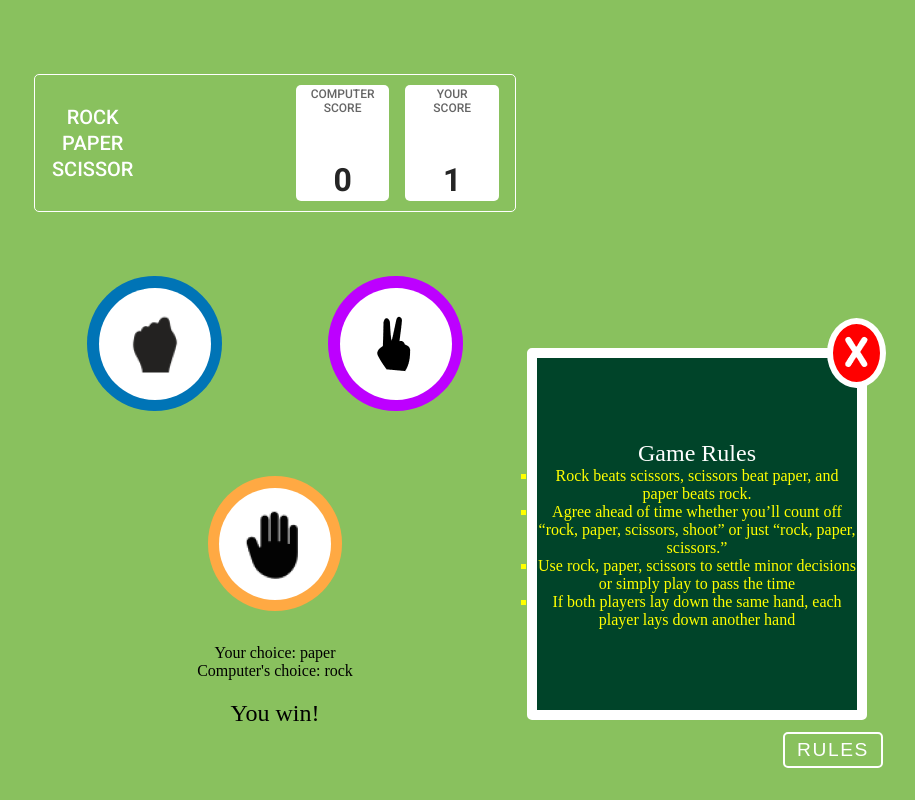
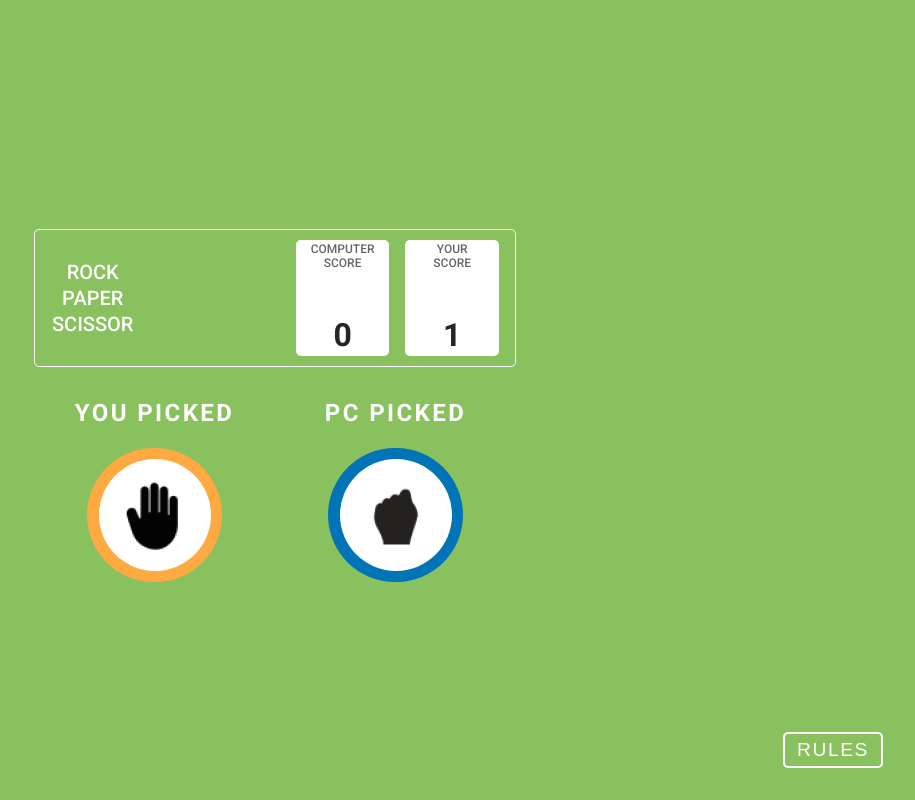
Before and after one commit to saumyasrivastava226/RockPaperScissors, a plain HTML site: page index.html in a window 1280 px wide. Both pictures are taken after a click on the button 640 px from the left and 575 px from the top of the page. Shown: the whole page, without its empty margins (365-1280 px from the left). Drawn offline with Linux system fonts and the light colour scheme.

Commit message:
choices after play

```diff
--- a/index.html
+++ b/index.html
@@ -39,7 +39,7 @@
             </button>
             <button class="choice-btn" id="scissors">
               <div class="choice scissors">
-                <img src="./assets/scsissor.png" alt="Scissors" />
+                <img src="./assets/scissors.png" alt="Scissors" />
               </div>
             </button>
             <button class="choice-btn" id="rock">
@@ -72,9 +72,19 @@
 
           </div>
 
-        <div id="user-choice"></div>
-        <div id="computer-choice"></div>
-        <div id="result"></div>
+
+
+        <section class="results hidden ">
+          <h2 class="results-heading">You picked</h2>
+          <h2 class="results-heading">PC picked</h2>
+          <div id="user-choice"></div>
+          <div  id="computer-choice"></div>
+          <div class="results__winner hidden">
+            <h3 class="results__text"></h3>
+            <button class="play-again">play again</button>
+          </div>
+
+        </section>
     </div>
 
     <script src="script.js"></script>
--- a/script.js
+++ b/script.js
@@ -1,11 +1,16 @@
 document.addEventListener('DOMContentLoaded', function() {
     const buttons = document.querySelectorAll('.choice-btn');
     const resultDiv = document.getElementById('result');
-    const userChoiceDiv = document.getElementById('user-choice');
-    const computerChoiceDiv = document.getElementById('computer-choice');
+
     const userScoreDiv = document.querySelector('.user-score');
     const computerScoreDiv = document.querySelector('.computer-score');
-
+    const rulesButton=document.querySelector(".rules-btn");
+    const closeButton=document.querySelector(".close-btn");
+   const rulesModal=document.querySelector(".modal");
+   const gameDiv=document.querySelector(".game");
+   const resultsDiv=document.querySelector(".results")
+   const userChoiceDiv = document.getElementById('user-choice');
+   const computerChoiceDiv = document.getElementById('computer-choice');
     // Initialize scores from localStorage or default to 0
     let userScore = localStorage.getItem('userScore') || 0;
     let computerScore = localStorage.getItem('computerScore') || 0;
@@ -20,9 +25,9 @@ document.addEventListener('DOMContentLoaded', function() {
             const computerChoice = generateComputerChoice();
             const result = determineWinner(userChoice, computerChoice);
 
-            userChoiceDiv.textContent = `Your choice: ${userChoice}`;
-            computerChoiceDiv.textContent = `Computer's choice: ${computerChoice}`;
-            resultDiv.textContent = result;
+            displayChoice(userChoice, userChoiceDiv);
+            displayChoice(computerChoice, computerChoiceDiv);
+
 
             // Update scores
             if (result === "You win!") {
@@ -36,6 +41,8 @@ document.addEventListener('DOMContentLoaded', function() {
 
             userScoreDiv.textContent = `${userScore}`;
             computerScoreDiv.textContent = `${computerScore}`;
+             gameDiv.classList.toggle('hidden');
+            resultsDiv.classList.toggle('hidden');
         });
     });
 
@@ -58,4 +65,33 @@ document.addEventListener('DOMContentLoaded', function() {
             return "Computer wins!";
         }
     }
+
+    rulesButton.addEventListener('click', function(){
+        rulesModal.classList.toggle('show-modal')
+    })
+    closeButton.addEventListener('click', function(){
+        rulesModal.classList.toggle('show-modal')
+    })
+
+    function displayChoice(choice, container) {
+        // Clear previous choice
+        container.innerHTML = '';
+
+        // Create div element
+        const choiceDiv = document.createElement('div');
+        choiceDiv.classList.add('choice', choice);
+
+        // Create image element
+        const img = document.createElement('img');
+        img.src = `./assets/${choice}.png`;
+        img.alt = choice.charAt(0).toUpperCase() + choice.slice(1); // Capitalize first letter
+        img.classList.add('choice-img');
+
+        // Append image to choice div
+        choiceDiv.appendChild(img);
+
+        // Append choice div to container
+        container.appendChild(choiceDiv);
+    }
+
 });
--- a/style.css
+++ b/style.css
@@ -190,6 +190,7 @@ body {
   align-items: center;
   background-color: #004429;
   color: white;
+  opacity: 0;
   border: 10px solid white;
   border-radius: 5px;
 }
@@ -214,6 +215,10 @@ body {
   border-radius: 50%;
 
 }
+.show-modal{
+  opacity: 1;
+}
+
 
 .rules-header {
   font-style:'Roboto';
@@ -225,3 +230,45 @@ body {
   list-style-type: square;
   color: yellow;
 }
+
+
+
+.results {
+  display: grid;
+  grid-template-columns: repeat(2, 1fr);
+  place-items: center;
+  grid-template-areas:
+    'you-title pc-title'
+    'you-picked pc-picked';
+  margin: 0 auto;
+}
+
+.results-heading {
+  font-family: 'Roboto', sans-serif;
+  text-transform: uppercase;
+  font-size: 1.5rem;
+  letter-spacing: 0.1em;
+  padding: 2rem 0;
+  color:white;
+
+}
+
+.results-heading:first-of-type {
+  grid-area: you-title;
+}
+
+.results-heading:last-of-type {
+  grid-area: pc-title;
+}
+
+#user-choice {
+  grid-area: you-picked;
+}
+
+#computer-choice {
+  grid-area: pc-picked;
+}
+
+.hidden {
+  display: none;
+}
```
Also changed, not shown: assets/scissors.png (renamed from assets/scsissor.png).
